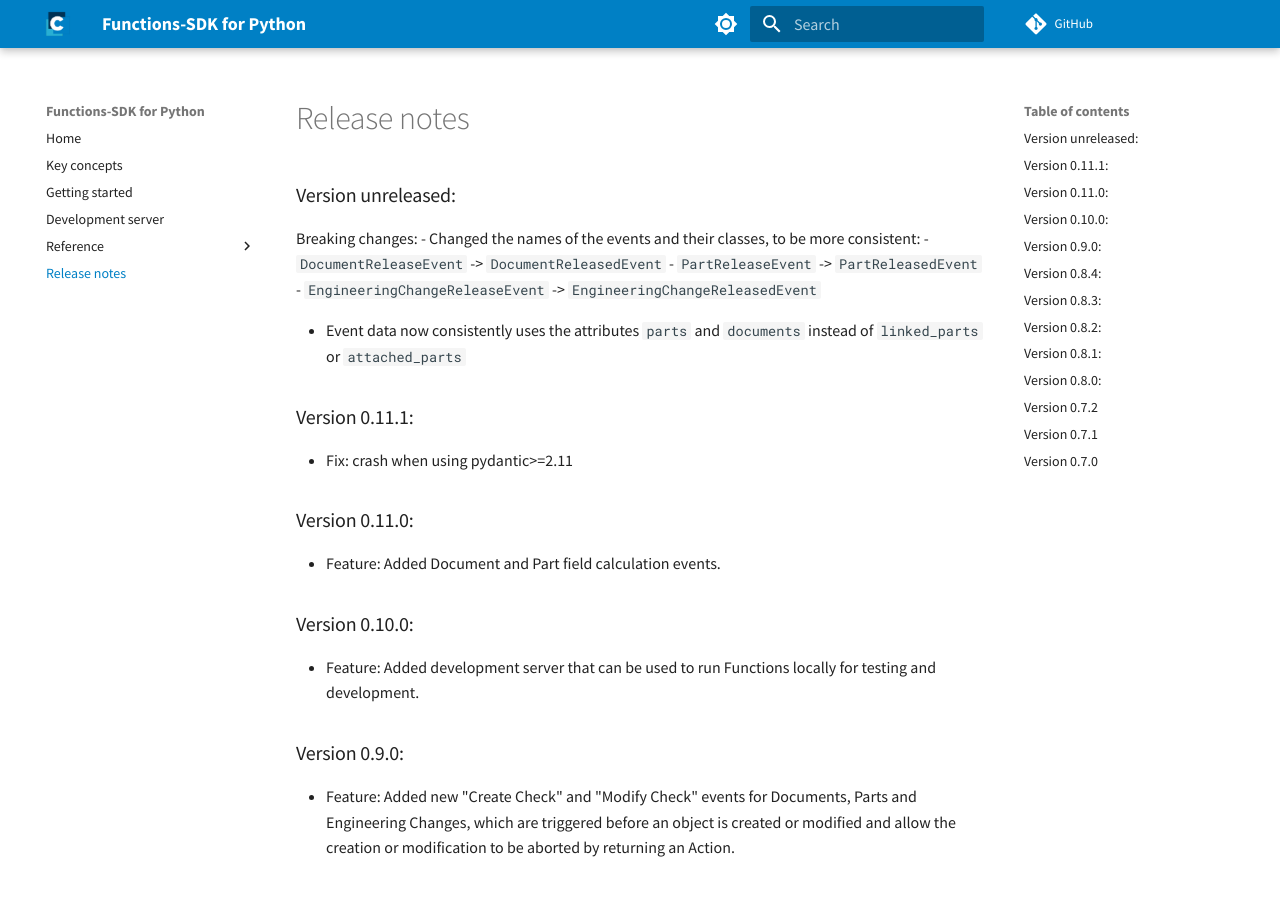
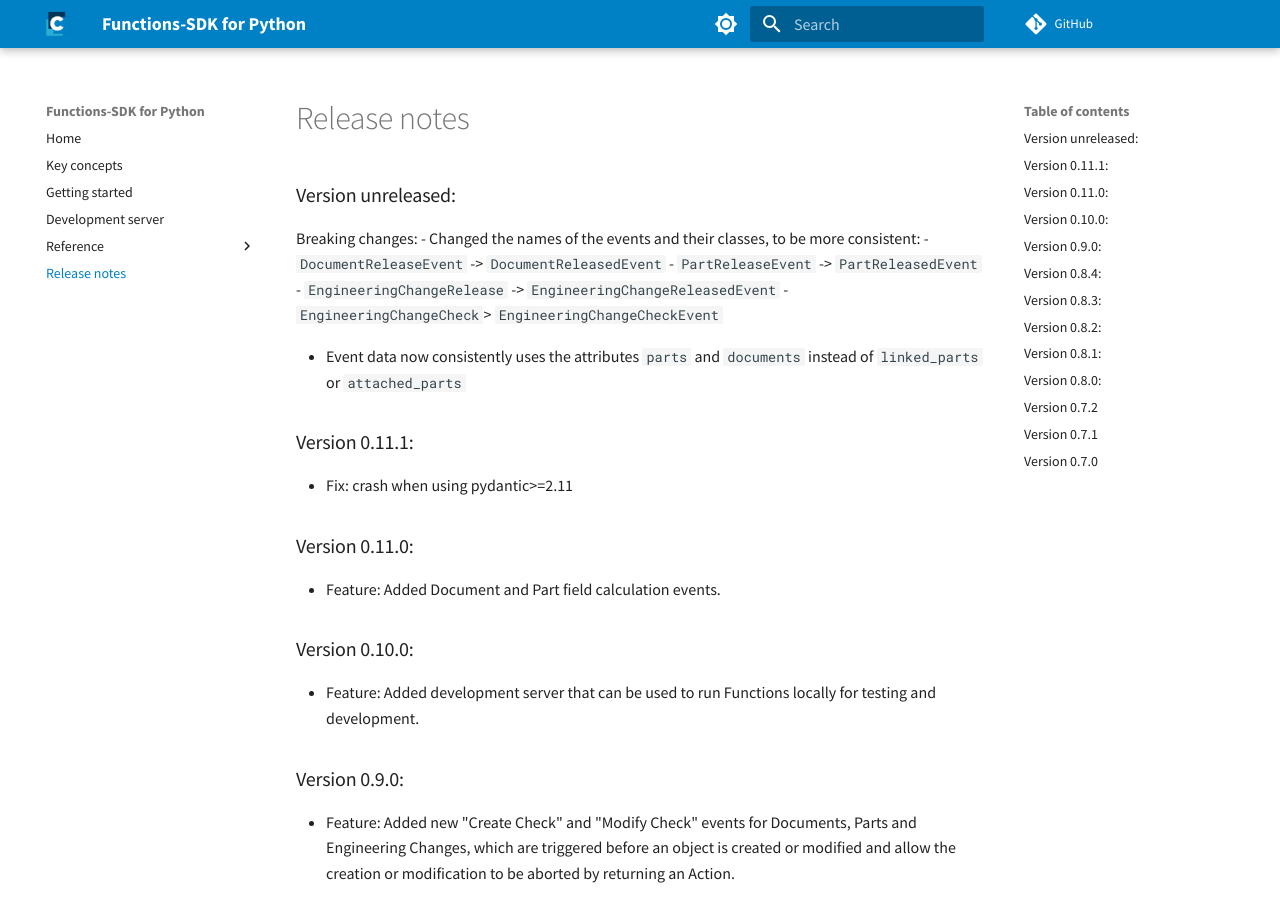
Before and after one commit to cslab/functions-sdk-python, an MkDocs documentation site: the page built from docs/release_notes.md, in a window 1280 px wide and 900 px high. Built offline with MkDocs 1.6.1 and Material for MkDocs 9.7.7, drawn with Linux system fonts in a browser that asks for light colours; comment, search, counter and statistics services are not loaded.

Commit message:
update rel-notes

```diff
--- a/docs/release_notes.md
+++ b/docs/release_notes.md
@@ -3,7 +3,8 @@ Breaking changes:
 - Changed the names of the events and their classes, to be more consistent:
   - `DocumentReleaseEvent` -> `DocumentReleasedEvent`
   - `PartReleaseEvent` -> `PartReleasedEvent`
-  - `EngineeringChangeReleaseEvent` -> `EngineeringChangeReleasedEvent`
+  - `EngineeringChangeRelease` -> `EngineeringChangeReleasedEvent`
+  - `EngineeringChangeCheck`> `EngineeringChangeCheckEvent`
 
 - Event data now consistently uses the attributes `parts` and `documents` instead of `linked_parts` or `attached_parts`
 
```
